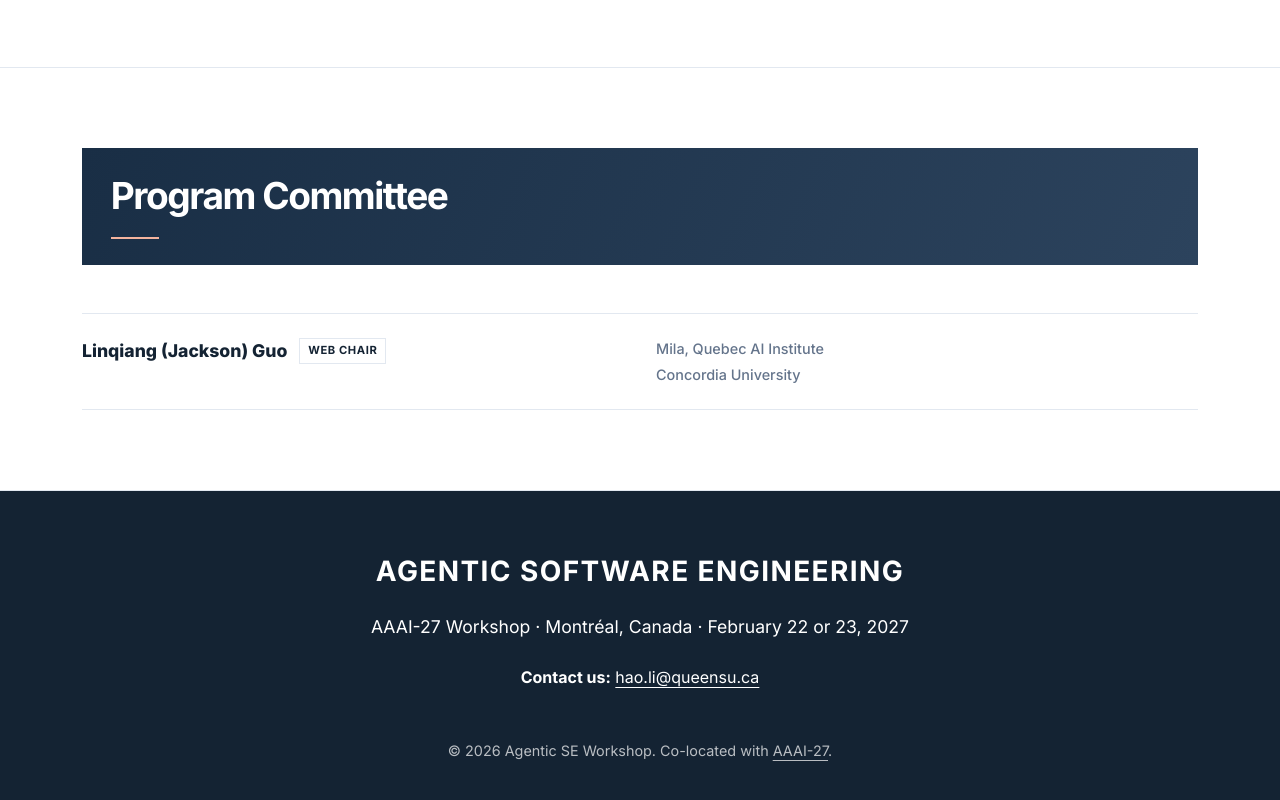
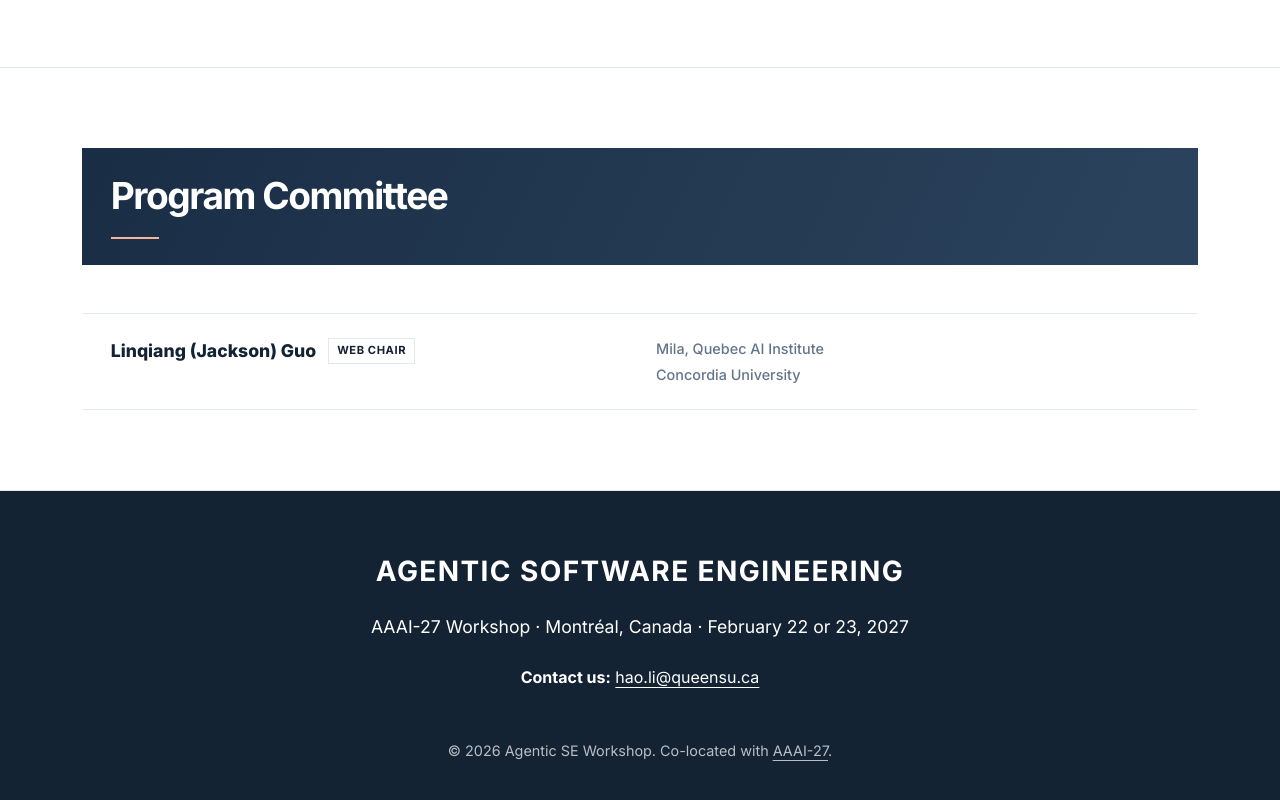
Before and after one commit to AgenticSE-AAAI/AgenticSE-AAAI.github.io, a Vue app: page / in a window 1280 px wide. Shown: the part 4755-5555 px from the top of the page. Built offline with nearby package versions, Linux system fonts and the light colour scheme.

Commit message:
Align program committee entries with section heading

```diff
--- a/src/assets/style.css
+++ b/src/assets/style.css
@@ -991,7 +991,7 @@ a {
   grid-template-columns: minmax(0, 1fr) minmax(0, 1fr);
   align-items: start;
   gap: 1rem 2rem;
-  padding: 1.5rem 0;
+  padding: 1.5rem 1.8rem;
   border-bottom: 1px solid var(--border-color);
 }
 
```
